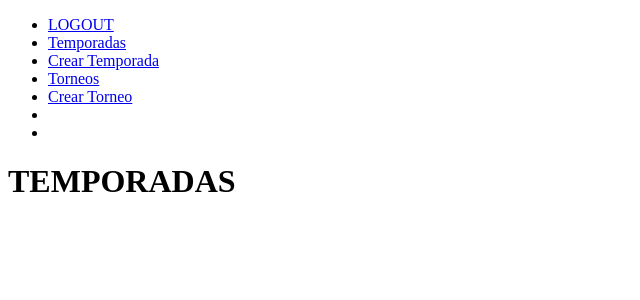
After one commit to M4rde21/Proyecto_Liga, a Django app: page /temporadas_adm/ in a window 1280 px wide. The commit adds this page. Shown: the top 300 px of the page, without its empty margins (0-640 px from the left). Run offline with Django 5.2, Linux system fonts and the light colour scheme; data that the repository does not hold is empty.

Commit message:
crud temporadas y torneos

```diff
--- a/liga_de_estrellas/myapp/admin.py
+++ b/liga_de_estrellas/myapp/admin.py
@@ -1,5 +1,7 @@
 from django.contrib import admin
-from .models import Equipos
+from .models import Equipos,Categorias,TipoTorneos
 
 # Register your models here.
 admin.site.register(Equipos)
+admin.site.register(Categorias)
+admin.site.register(TipoTorneos)
--- /dev/null
+++ b/liga_de_estrellas/myapp/templates/administracion/temporadas_adm.html
@@ -0,0 +1,23 @@
+{% extends 'layouts/base2.html' %}
+
+{% block content %}
+
+
+<h1>TEMPORADAS</h1>
+<ul>
+    {% for temporada in temporadas %}
+
+
+    <li>
+
+        <a href="{% url 'edit_temporada' temporada.id_temporada %}">
+            <p>Nombre: {{ temporada.nombre_temporada }}</p><br>
+            <p>Torneo: {{ temporada.id_torneo.nombre_torneo }}</p><br>
+            <p>Fecha inicio: {{ temporada.fecha_inicio }}</p><br>
+            <p>Fecha final: {{ temporada.fecha_final }}</p><br>
+        </a>
+    </li>
+    {% endfor %}
+</ul>
+
+{% endblock %}
--- /dev/null
+++ b/liga_de_estrellas/myapp/templates/layouts/base2.html
@@ -0,0 +1,55 @@
+<!DOCTYPE html>
+<html lang="en">
+<head>
+    <meta charset="UTF-8">
+    <meta name="viewport" content="width=device-width, initial-scale=1.0">
+    <title>ADMINISTRACION</title>
+
+</head>
+<body>
+    <nav>
+        <div>
+
+
+            <ul>
+
+                <li class="nav-item">
+                    <a class="nav-link font-weight-bold" href="{% url 'logout' %}">LOGOUT</a>
+                </li>
+
+                <li>
+                    <a href="{% url 'temporadas_adm' %}">Temporadas</a>
+                </li>
+
+                <li>
+                    <a href="{% url 'crear_temporada' %}">Crear Temporada</a>
+                </li>
+
+                <li>
+                    <a href="{% url 'torneos_adm' %}">Torneos</a>
+                </li>
+
+
+                <li>
+                    <a href="{% url 'crear_torneo' %}">Crear Torneo</a>
+                </li>
+
+
+                <li>
+
+                </li>
+
+                <li>
+
+                </li>
+            </ul>
+        </div>
+    </nav>
+
+    {% block content %}
+        <!-- El contenido de cada vista se incluirá aquí -->
+    {% endblock %}
+
+
+</body>
+</html>
--- a/liga_de_estrellas/myapp/urls.py
+++ b/liga_de_estrellas/myapp/urls.py
@@ -1,13 +1,23 @@
 # myapp/urls.py
 from django.urls import path
 from . import views
+
 
 urlpatterns = [
 
     path('', views.inicio, name='inicio'),
     path('torneos/', views.torneos, name='torneos'),
+    path('login/', views.login_view, name='login'),
+    path('logout/', views.signout, name='logout'),
     path('reglamentos/', views.reglamentos, name='reglamentos'),
     path('contacto/', views.contacto, name='contacto'),
-    path('login/', views.login_view, name='login'),
-
+    path('usuario/', views.usuario, name='usuario'),
+    path('torneos_adm/', views.torneos_adm, name='torneos_adm'),
+    path('torneos_adm/crear_torneo/', views.crear_torneo, name='crear_torneo'),
+    path('torneos_adm/<int:id_torneo>/', views.edit_torneo, name='edit_torneo'),
+    path('torneos_adm/<int:id_torneo>/delete', views.delete_torneo, name='delete_torneo'),
+    path('temporadas_adm/', views.temporadas_adm, name='temporadas_adm'),
+    path('temporadas_adm/crear_temporada/', views.crear_temporada, name='crear_temporada'),
+    path('temporadas_adm/<int:id_temporada>/', views.edit_temporada, name='edit_temporada'),
+    path('temporadas_adm/<int:id_temporada>/delete', views.delete_temporada, name='delete_temporada'),
 ]
--- a/liga_de_estrellas/myapp/views.py
+++ b/liga_de_estrellas/myapp/views.py
@@ -1,6 +1,13 @@
-from django.shortcuts import render
+from django.shortcuts import render, redirect, get_object_or_404
 from django.http import HttpResponse, JsonResponse
-from .models import Equipos
+from .models import Equipos,Torneos,Temporadas
+from django.contrib.auth.forms import UserCreationForm, AuthenticationForm
+from django.contrib.auth import login,logout, authenticate
+from django.contrib.auth.models import User
+from django.db import IntegrityError
+from .forms import TorneoForm, TemporadasForm
+from django.views import View
+
 
 # Create your views here.
 def home(request):
@@ -10,7 +17,8 @@ def inicio(request):
     return render(request, 'inicio.html')
 
 def torneos(request):
-    return render(request, 'torneos.html')
+    torneos = Torneos.objects.all()
+    return render(request, 'torneos.html', {'torneos': torneos})
 
 def reglamentos(request):
     return render(request, 'reglamentos.html')
@@ -18,9 +26,52 @@ def reglamentos(request):
 def contacto(request):
     return render(request, 'contacto.html')
 
+def usuario(request):
+    if request.method == 'GET':
+        return render(request, 'inicio.html', {
+        'form' : UserCreationForm,
+        'error' : 'ya existe el ususario capo'
+    })
+    else:
+        if request.POST['password1'] == request.POST['password2']:
+            try:
+
+                #register user
+                user = User.objects.create_user(username=request.POST['username'], password=request.POST['password1'])
+                user.save()
+                login(request, user)
+                return redirect('menu_adm')
+            except IntegrityError:
+                return render(request, 'inicio.html', {
+                    'form' : UserCreationForm,
+                    'error' : 'ya existe el ususario capo'
+                })
+        return render(request, 'inicio.html', {
+                    'form' : UserCreationForm,
+                    'error' : 'contraseña equivocada capo'
+                })
+
+
+
 def login_view(request):
-    return render(request, 'login.html')
+    if request.method == 'GET':
+        return render(request, 'login.html', {
+            'form' : AuthenticationForm
+        } )
+    else:
+        user = authenticate(request, username=request.POST['username'], password=request.POST['password'])
+        if user is None:
+            return render(request, 'login.html', {
+            'form' : AuthenticationForm,
+            'error' : 'unsername or password is incorret capo. aguante boca adema'
+            } )
+        else:
+            login(request, user)
+            return redirect('crear_torneo')
 
+def signout(request):
+    logout(request)
+    return redirect('inicio')
 
 def lista_equipos(request):
     # Obtén todos los registros de la tabla 'equipos'
@@ -28,3 +79,92 @@ def lista_equipos(request):
 
     # Pasa los registros al contexto de la plantilla
     return render(request, 'equipos/lista_equipos.html', {'equipos': equipos})
+
+
+def crear_torneo(request):
+    if request.method == 'POST':
+        form = TorneoForm(request.POST)
+        if form.is_valid():
+            form.save()
+            return redirect('torneos_adm')  # Cambia 'lista_torneos' por el nombre de tu vista de lista de torneos
+    else:
+        form = TorneoForm()
+    return render(request, 'administracion/crear_torneo.html', {'form': form})
+
+def torneos_adm(request):
+    torneos = Torneos.objects.all()
+    return render(request, 'administracion/torneos_adm.html', {
+        'torneos': torneos
+    })
+
+def edit_torneo(request, id_torneo):
+    if request.method == 'GET':
+        torneo = get_object_or_404(Torneos, pk=id_torneo)
+        form=TorneoForm(instance=torneo)
+        return render(request, 'administracion/edit_torneo.html', {
+        'torneo': torneo,
+        'form' : form
+        })
+    else:
+        try:
+            torneo=get_object_or_404(Torneos, pk=id_torneo)
+            form=TorneoForm(request.POST, instance=torneo)
+            form.save()
+            return redirect('torneos_adm')
+        except ValueError:
+            return render(request, 'administracion/torneos_adm.html', {
+                'torneo': torneo,
+                'form' : form,
+                'error' : "Error al actualizar datos"
+            })
+
+def delete_torneo(request, id_torneo):
+    torneo=get_object_or_404(Torneos, pk=id_torneo)
+    if request.method == 'POST':
+        torneo.delete()
+        return redirect('torneos_adm')
+
+
+def crear_temporada(request):
+    if request.method == 'POST':
+        form = TemporadasForm(request.POST)
+        if form.is_valid():
+            form.save()
+            return redirect('torneos_adm')  # Cambia esto por la vista a la que quieres redirigir después de guardar
+    else:
+        form = TemporadasForm()
+
+    return render(request, 'administracion/crear_temporada.html', {'form': form})
+
+
+def temporadas_adm(request):
+    temporadas = Temporadas.objects.all()
+    return render(request, 'administracion/temporadas_adm.html', {
+        'temporadas': temporadas
+    })
+def edit_temporada(request, id_temporada):
+    if request.method == 'GET':
+        temporada = get_object_or_404(Temporadas, pk=id_temporada)
+        form=TemporadasForm(instance=temporada)
+        return render(request, 'administracion/edit_temporada.html', {
+        'temporada': temporada,
+        'form' : form
+        })
+    else:
+        try:
+            temporada=get_object_or_404(Temporadas, pk=id_temporada)
+            form=TemporadasForm(request.POST, instance=temporada)
+            form.save()
+            return redirect('temporadas_adm')
+        except ValueError:
+            return render(request, 'administracion/temporadas_adm.html', {
+            'temporada': temporada,
+            'form' : form,
+            'error' : "Error al actualizar datos"
+            })
+
+def delete_temporada(request, id_temporada):
+    temporada=get_object_or_404(Temporadas, pk=id_temporada)
+    if request.method == 'POST':
+        temporada.delete()
+        return redirect('temporadas_adm')
```
Also changed, not shown: liga_de_estrellas/Liga_estrella/settings.py (+7 -1 lines), liga_de_estrellas/myapp/forms.py (added, +17 -0 lines), liga_de_estrellas/myapp/models.py (+6 -2 lines), liga_de_estrellas/myapp/templates/administracion/crear_temporada.html (added, +13 -0 lines), liga_de_estrellas/myapp/templates/administracion/crear_torneo.html (added, +14 -0 lines), liga_de_estrellas/myapp/templates/administracion/edit_temporada.html (added, +22 -0 lines), liga_de_estrellas/myapp/templates/administracion/edit_torneo.html (added, +22 -0 lines), liga_de_estrellas/myapp/templates/administracion/torneos_adm.html (added, +23 -0 lines), liga_de_estrellas/myapp/templates/base.html (+13 -38 lines), liga_de_estrellas/myapp/templates/login.html (added, +17 -0 lines), liga_de_estrellas/myapp/templates/torneos.html (+11 -1 lines), liga_de_estrellas/myapp/templates/usuario.html (added, +14 -0 lines).
